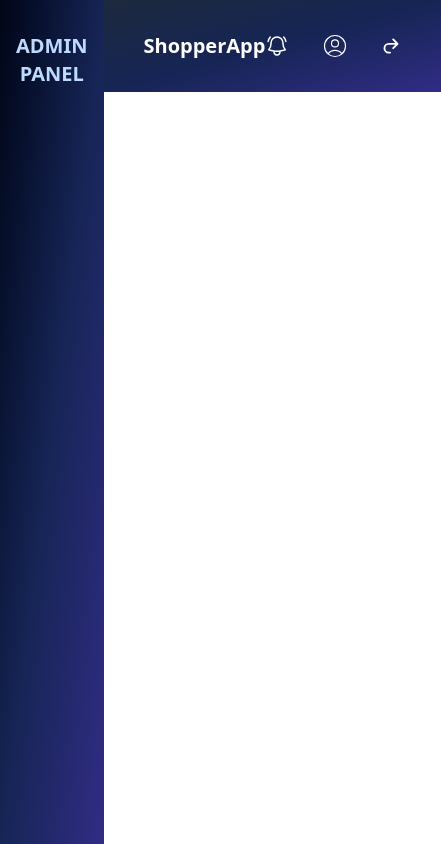
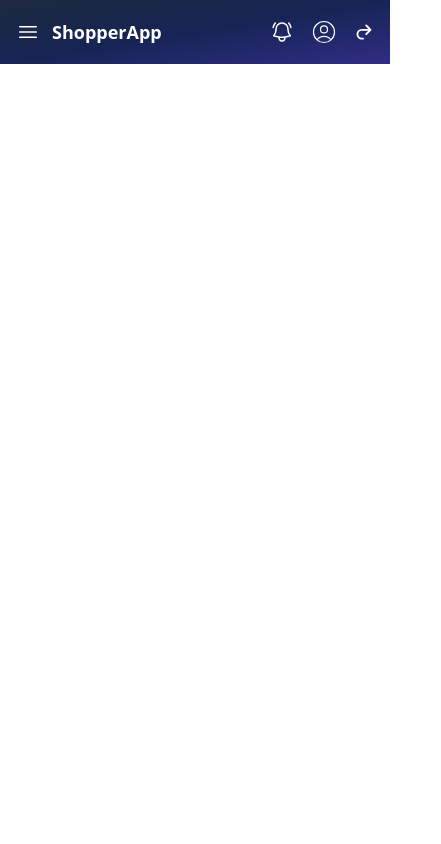
Before and after one commit to SivaKavindraTamilselvan/CapstoneProject, an Angular app in the folder MainFrontend/Ecommerce/: page /admin in a window 390 px wide. Shown: the whole page, 441 px wide, since content can reach past the window. Built offline with nearby package versions, Linux system fonts and the light colour scheme.

Commit message:
responsiveness for admin layout done

```diff
--- a/MainFrontend/Ecommerce/src/app/admin-layout/admin-layout.html
+++ b/MainFrontend/Ecommerce/src/app/admin-layout/admin-layout.html
@@ -1,7 +1,15 @@
 <div class="flex">
-    <section class="min-h-screen bg-gradient-to-br from-slate-950 via-blue-950 to-indigo-900 w-64 top-0 left-0">
-        <div class="px-4 py-8">
+
+    <section class="min-h-screen bg-gradient-to-br from-slate-950 via-blue-950 to-indigo-900 w-64 top-0 left-0 fixed lg:static lg:translate-x-0 z-40 inset-y-0"
+        [ngClass]="mobileMenuOpen() ? 'translate-x-0' : '-translate-x-full'">
+        <div class="px-4 py-8 flex items-center justify-between">
             <h1 class="text-blue-200 font-extrabold text-center text-xl">ADMIN PANEL</h1>
+            <button class="lg:hidden text-white" (click)="closeMobileMenu()">
+                <svg xmlns="http://www.w3.org/2000/svg" fill="none" viewBox="0 0 24 24" stroke-width="1.5"
+                    stroke="currentColor" class="size-6">
+                    <path stroke-linecap="round" stroke-linejoin="round" d="M6 18 18 6M6 6l12 12" />
+                </svg>
+            </button>
         </div>
         <nav class="gap-1 overflow-y-auto w-full flex flex-col">
 
@@ -24,13 +32,20 @@
 
         </nav>
     </section>
-    <div class="flex-1 flex flex-col">
-        <header class="flex justify-between items-center w-full bg-gradient-to-br from-slate-800 via-blue-950 to-indigo-900 h-23 px-10">
-            <div>
-                <p class="text-white font-extrabold text-xl">ShopperApp</p>
+    <div class="flex-1 flex flex-col w-full">
+        <header
+            class="flex justify-between items-center w-full bg-gradient-to-br from-slate-800 via-blue-950 to-indigo-900 h-16 sm:h-16 md:h-20 lg:h-24 px-4 sm:px-6 lg:px-10">
+            <div class="flex items-center gap-3">
+                <button class="lg:hidden text-white" (click)="toggleMobileMenu()">
+                    <svg xmlns="http://www.w3.org/2000/svg" fill="none" viewBox="0 0 24 24" stroke-width="1.5"
+                        stroke="currentColor" class="size-6">
+                        <path stroke-linecap="round" stroke-linejoin="round"
+                            d="M3.75 6.75h16.5M3.75 12h16.5M3.75 17.25h16.5" />
+                    </svg>
+                </button>
+                <p class="text-white font-extrabold text-lg sm:text-xl">ShopperApp</p>
             </div>
-            <div
-                class="flex gap-8 justify-end items-center text-white">
+            <div class="flex gap-4 sm:gap-6 lg:gap-8 justify-end items-center text-white">
                 <button class="group relative cursor-pointer hover:text-gray-500 transition">
                     <svg xmlns="http://www.w3.org/2000/svg" fill="none" viewBox="0 0 24 24" stroke-width="1.5"
                         stroke="currentColor" class="size-6">
@@ -64,7 +79,7 @@
                 </button>
             </div>
         </header>
-        <main>
+       <main class="overflow-x-hidden">
             <router-outlet></router-outlet>
         </main>
     </div>
--- a/MainFrontend/Ecommerce/src/app/admin-layout/admin-layout.ts
+++ b/MainFrontend/Ecommerce/src/app/admin-layout/admin-layout.ts
@@ -6,12 +6,13 @@ import { AuthStateService } from '../services/auth-State.Service';
 
 @Component({
   selector: 'app-admin-layout',
-  imports: [RouterOutlet, CommonModule,RouterLink],
+  imports: [RouterOutlet, CommonModule, RouterLink],
   templateUrl: './admin-layout.html',
   styleUrl: './admin-layout.css',
 })
 export class AdminLayout {
   activeMenu = signal<string | null>(null);
+  mobileMenuOpen = signal(false);
   menus: SidebarItem[] = [];
   constructor(private authState: AuthStateService) {
     const role = this.authState.getAdminRole();
@@ -30,4 +31,11 @@ export class AdminLayout {
       this.activeMenu.set(menu);
     }
   }
+  toggleMobileMenu() {
+    this.mobileMenuOpen.update(v => !v);
+  }
+
+  closeMobileMenu() {
+    this.mobileMenuOpen.set(false);
+  }
 }
```
